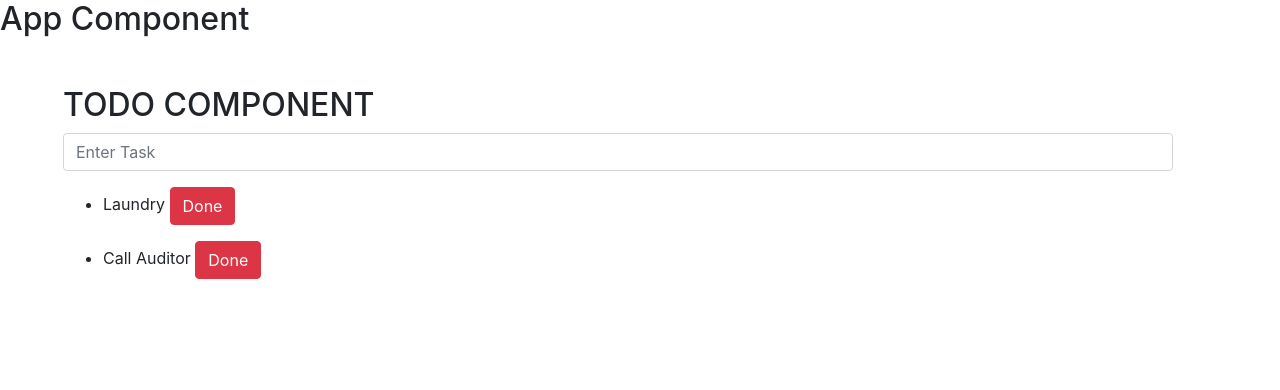
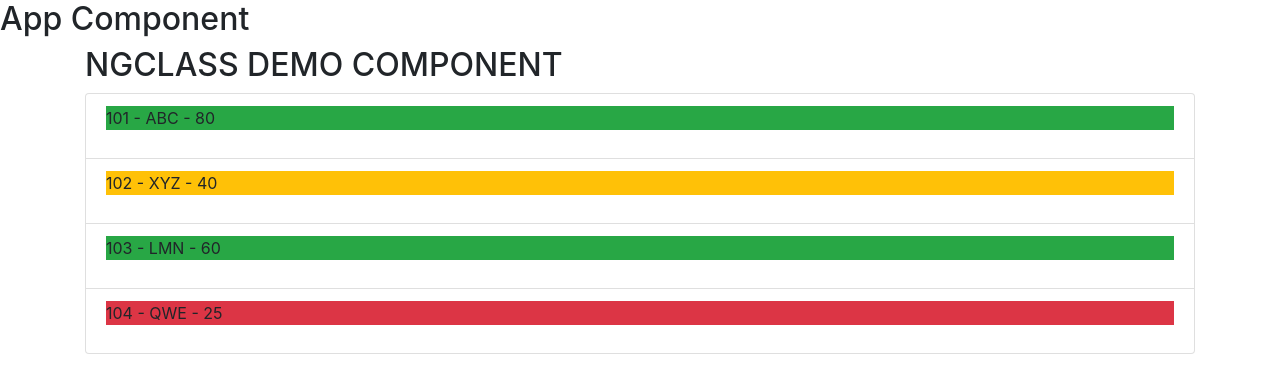
Before and after one commit to CG-Nov-2023/angular-demos, an Angular app: page / in a window 1280 px wide. Shown: the top 390 px of the page. Built offline with nearby package versions, Linux system fonts and the light colour scheme.

Commit message:
ngclass demo

```diff
--- a/src/app/app.component.html
+++ b/src/app/app.component.html
@@ -3,4 +3,5 @@
 <counter></counter>
 <rainbow-color></rainbow-color> -->
 <!-- <book-list></book-list> -->
-<to-do-list></to-do-list>
+<!-- <to-do-list></to-do-list> -->
+<demo></demo>
--- a/src/app/app.module.ts
+++ b/src/app/app.module.ts
@@ -12,6 +12,7 @@ import { PipesDemoComponent } from './pipes-demo/pipes-demo.component';
 import { SplitPipePipe } from './pipes-demo/custom-pipe/split-pipe.pipe';
 import { ToDoListComponent } from './to-do-list/to-do-list.component';
 import { ToDoItemComponent } from './to-do-list/to-do-item/to-do-item.component';
+import { NgclassDemoComponent } from './ngclass-demo/ngclass-demo.component';
 
 @NgModule({
   declarations: [
@@ -23,7 +24,8 @@ import { ToDoItemComponent } from './to-do-list/to-do-item/to-do-item.component'
     PipesDemoComponent,
     SplitPipePipe,
     ToDoListComponent,
-    ToDoItemComponent
+    ToDoItemComponent,
+    NgclassDemoComponent
   ],
   imports: [
     BrowserModule,
--- /dev/null
+++ b/src/app/ngclass-demo/ngclass-demo.component.html
@@ -0,0 +1,8 @@
+<div class="container">
+    <h2>NGCLASS DEMO COMPONENT</h2>
+    <ul class = "list-group">
+        <li *ngFor="let eachStudent of allStudents" class = "list-group-item">
+            <p [ngClass]="eachStudent.studMark>35 ?(eachStudent.studMark>50?'bg-success':'bg-warning'):'bg-danger'">{{ eachStudent.studId }} - {{ eachStudent.studName }} - {{ eachStudent.studMark }}</p>
+        </li>
+    </ul>
+</div>
--- /dev/null
+++ b/src/app/ngclass-demo/ngclass-demo.component.ts
@@ -0,0 +1,27 @@
+import { Component } from '@angular/core';
+
+@Component({
+  selector: 'demo',
+  templateUrl: './ngclass-demo.component.html',
+  styleUrl: './ngclass-demo.component.css'
+})
+export class NgclassDemoComponent {
+  allStudents = [{
+    studId: 101,
+    studName: "ABC",
+    studMark: 80
+  },
+  {
+    studId: 102,
+    studName: "XYZ",
+    studMark: 40
+  },{
+    studId: 103,
+    studName: "LMN",
+    studMark: 60
+  },{
+    studId: 104,
+    studName: "QWE",
+    studMark: 25
+  }];
+}
--- a/src/app/to-do-list/to-do-item/to-do-item.component.html
+++ b/src/app/to-do-list/to-do-item/to-do-item.component.html
@@ -1,7 +1,6 @@
-<li>
+
     {{ todoItem.todoTask }}
     <button
         type="button"
         class="btn btn-danger"
         (click)="removeTask(todoItem.todoId)">Done</button>
-</li>
--- a/src/app/to-do-list/to-do-list.component.html
+++ b/src/app/to-do-list/to-do-list.component.html
@@ -8,16 +8,19 @@
             [(ngModel)]="newTask"
             (change)="addToTasks()">
     </div>
-    <ul *ngFor="let eachTodo of allToDos ">
-        <!-- <li>
+    <ul>
+        <!--<li>
             {{ eachTodo.todoTask }}
             <button
                 type="button"
                 class="btn btn-danger"
                 (click)="removeTask(eachTodo.todoId)">Done</button>
         </li> -->
-        <to-do-item
+        <li *ngFor="let eachTodo of allToDos ">
+            <to-do-item
             [todoItem]="eachTodo"
             (notifyDone)="removeTask($event)"></to-do-item>
+        </li>
+
     </ul>
 </div>
```
Also changed, not shown: src/app/ngclass-demo/ngclass-demo.component.css (added), 1 other file (tests, documents, lock files or other folders).
